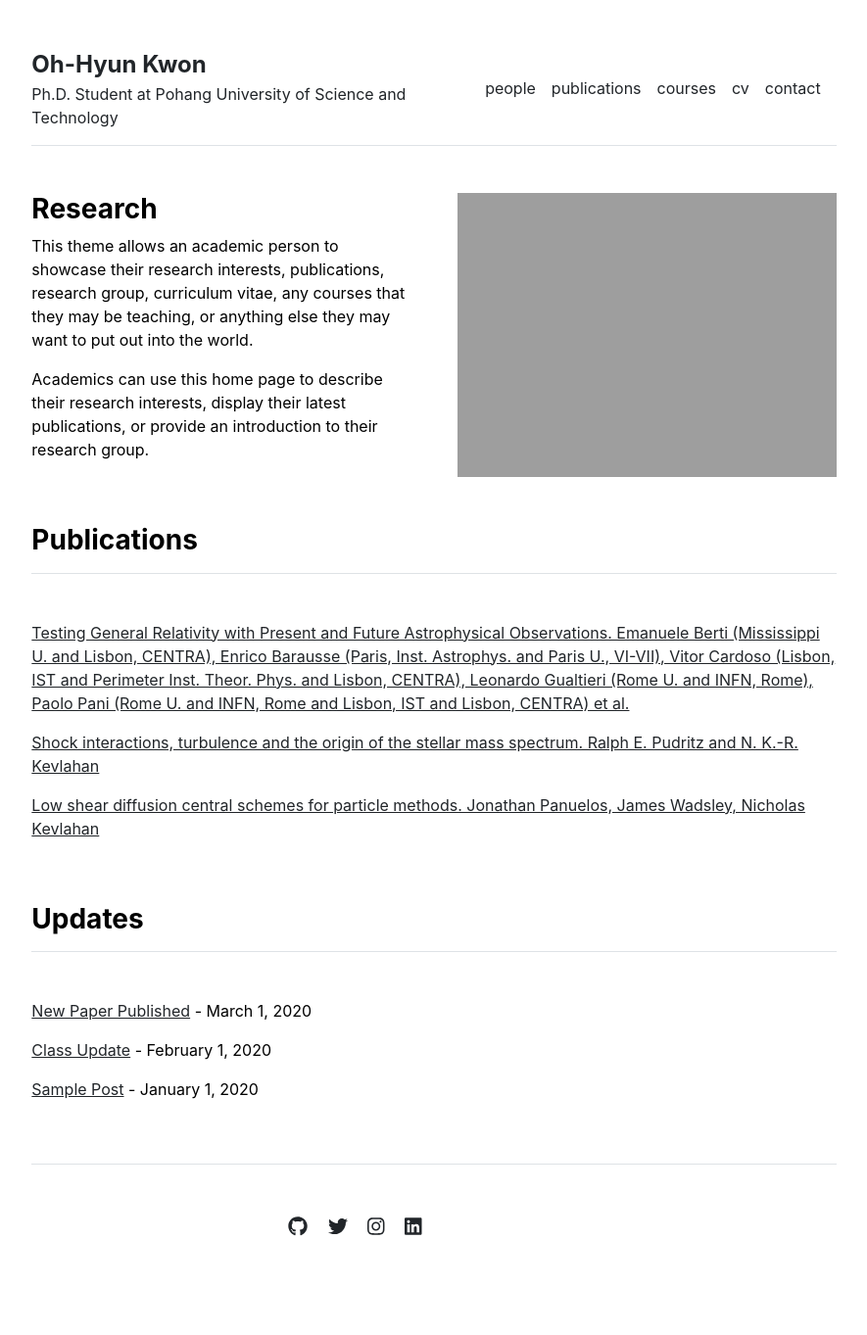
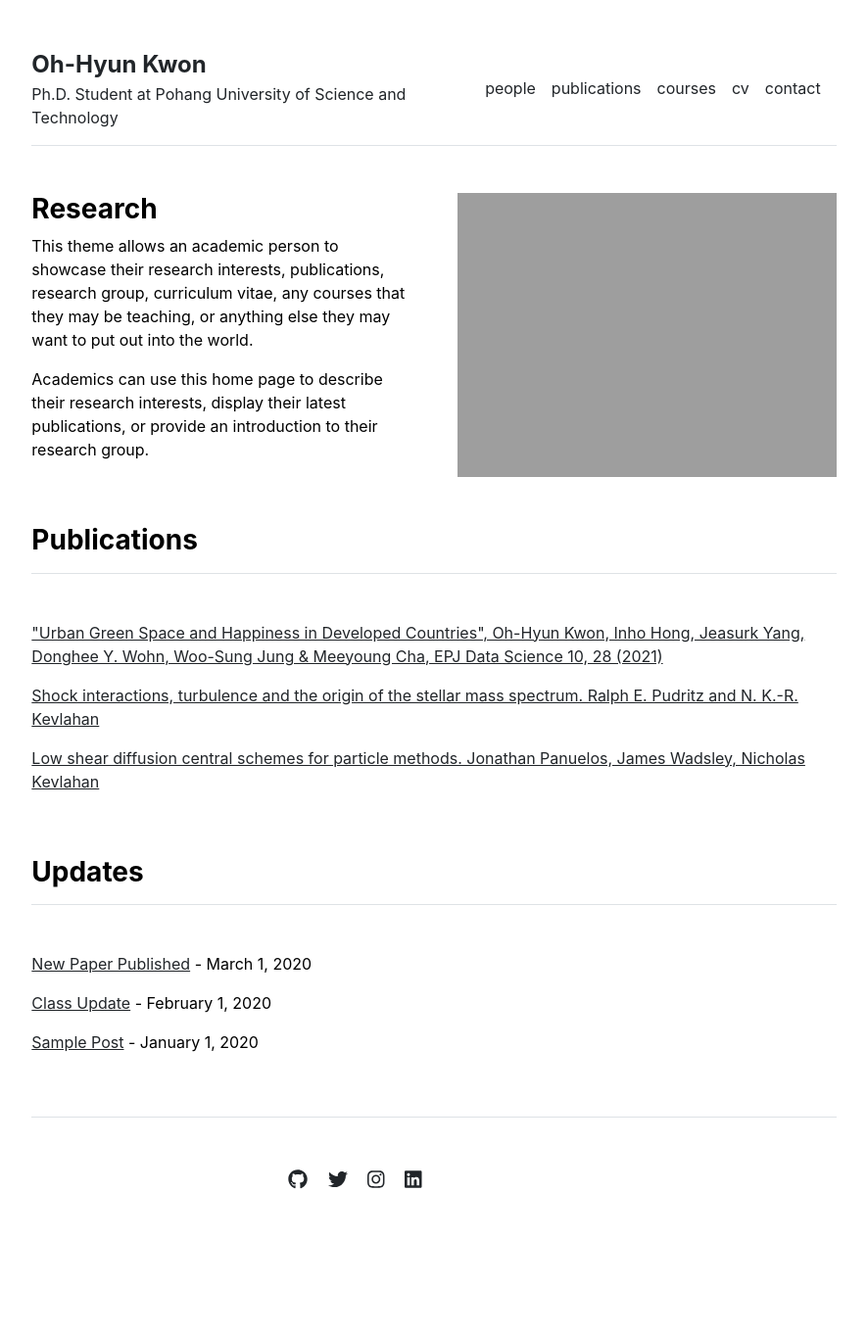
Before and after one commit to pothyd/pothyd.github.io, a Jekyll site: the page built from index.md, in a window 1280 px wide. Shown: the whole page at 98% size, without its empty margins (197-1082 px from the left). Built offline with Jekyll 4.4.1, drawn with Linux system fonts in a browser that asks for light colours; after the commit the page ends 1315 px from its top, so only the background shows below that.

Commit message:
Update publications.yml

```diff
--- a/_data/publications.yml
+++ b/_data/publications.yml
@@ -1,10 +1,10 @@
 featured:
-- {name: 'Testing General Relativity with Present and Future Astrophysical Observations. Emanuele Berti (Mississippi U. and Lisbon, CENTRA), Enrico Barausse (Paris, Inst. Astrophys. and Paris U., VI-VII), Vitor Cardoso (Lisbon, IST and Perimeter Inst. Theor. Phys. and Lisbon, CENTRA), Leonardo Gualtieri (Rome U. and INFN, Rome), Paolo Pani (Rome U. and INFN, Rome and Lisbon, IST and Lisbon, CENTRA) et al.', url: '/publications/1501.07274.pdf'}
+- {name: '"Urban Green Space and Happiness in Developed Countries", Oh-Hyun Kwon, Inho Hong, Jeasurk Yang, Donghee Y. Wohn, Woo-Sung Jung & Meeyoung Cha, EPJ Data Science 10, 28 (2021)', url: 'https://epjdatascience.springeropen.com/articles/10.1140/epjds/s13688-021-00278-7'}
 - {name: 'Shock interactions, turbulence and the origin of the stellar mass spectrum. Ralph E. Pudritz and N. K.-R. Kevlahan', url: 'http://ms.mcmaster.ca/kevla/pdf/articles/PhilTransRSoc_2013.pdf'}
 - {name: 'Low shear diffusion central schemes for particle methods. Jonathan Panuelos, James Wadsley, Nicholas Kevlahan', url: 'http://ms.mcmaster.ca/kevla/pdf/articles/jcp_v414.pdf'}
 
 index:
-- {name: 'Testing General Relativity with Present and Future Astrophysical Observations. Emanuele Berti (Mississippi U. and Lisbon, CENTRA), Enrico Barausse (Paris, Inst. Astrophys. and Paris U., VI-VII), Vitor Cardoso (Lisbon, IST and Perimeter Inst. Theor. Phys. and Lisbon, CENTRA), Leonardo Gualtieri (Rome U. and INFN, Rome), Paolo Pani (Rome U. and INFN, Rome and Lisbon, IST and Lisbon, CENTRA) et al.', url: '/publications/1501.07274.pdf'}
+- {name: '"Urban Green Space and Happiness in Developed Countries", Oh-Hyun Kwon, Inho Hong, Jeasurk Yang, Donghee Y. Wohn, Woo-Sung Jung & Meeyoung Cha, EPJ Data Science 10, 28 (2021)', url: 'https://epjdatascience.springeropen.com/articles/10.1140/epjds/s13688-021-00278-7'}
 - {name: 'Shock interactions, turbulence and the origin of the stellar mass spectrum. Ralph E. Pudritz and N. K.-R. Kevlahan', url: 'http://ms.mcmaster.ca/kevla/pdf/articles/PhilTransRSoc_2013.pdf'}
 - {name: 'Low shear diffusion central schemes for particle methods. Jonathan Panuelos, James Wadsley, Nicholas Kevlahan', url: 'http://ms.mcmaster.ca/kevla/pdf/articles/jcp_v414.pdf'}
 - {name: 'Numerical solutions of thin film equations for polymer flows. Thomas. Salez, Joshua D. McGraw, Sara Cormier, Oliver Bäumchen, Kari Dalnoki-Veress, and Elie Raphaël', url: 'https://static1.squarespace.com/static/5684891d7086d74497aeb71f/t/56ec510d2fe1319543ab6d6f/1458327821946/10.1140-epje-i2012-12114-x.pdf'}
```
